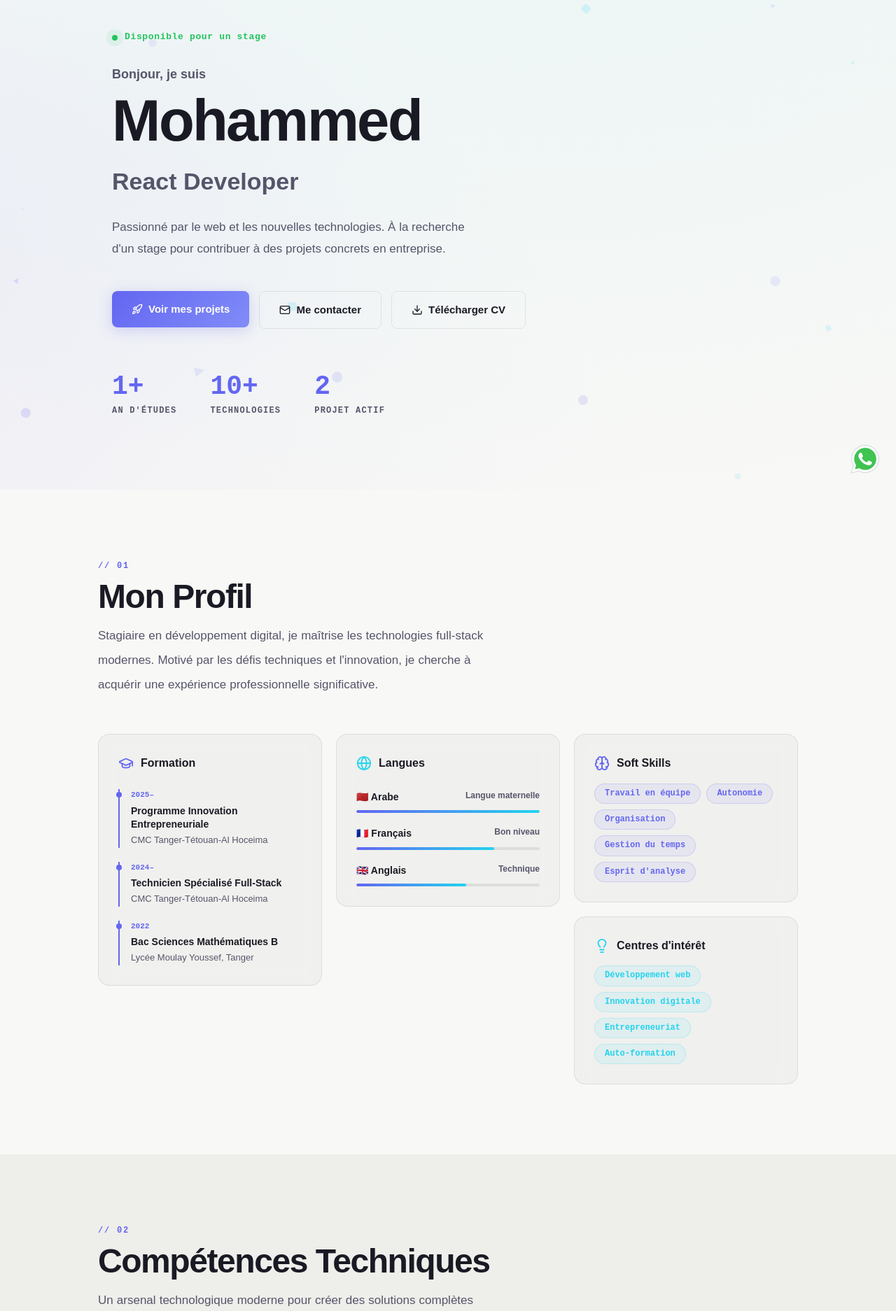
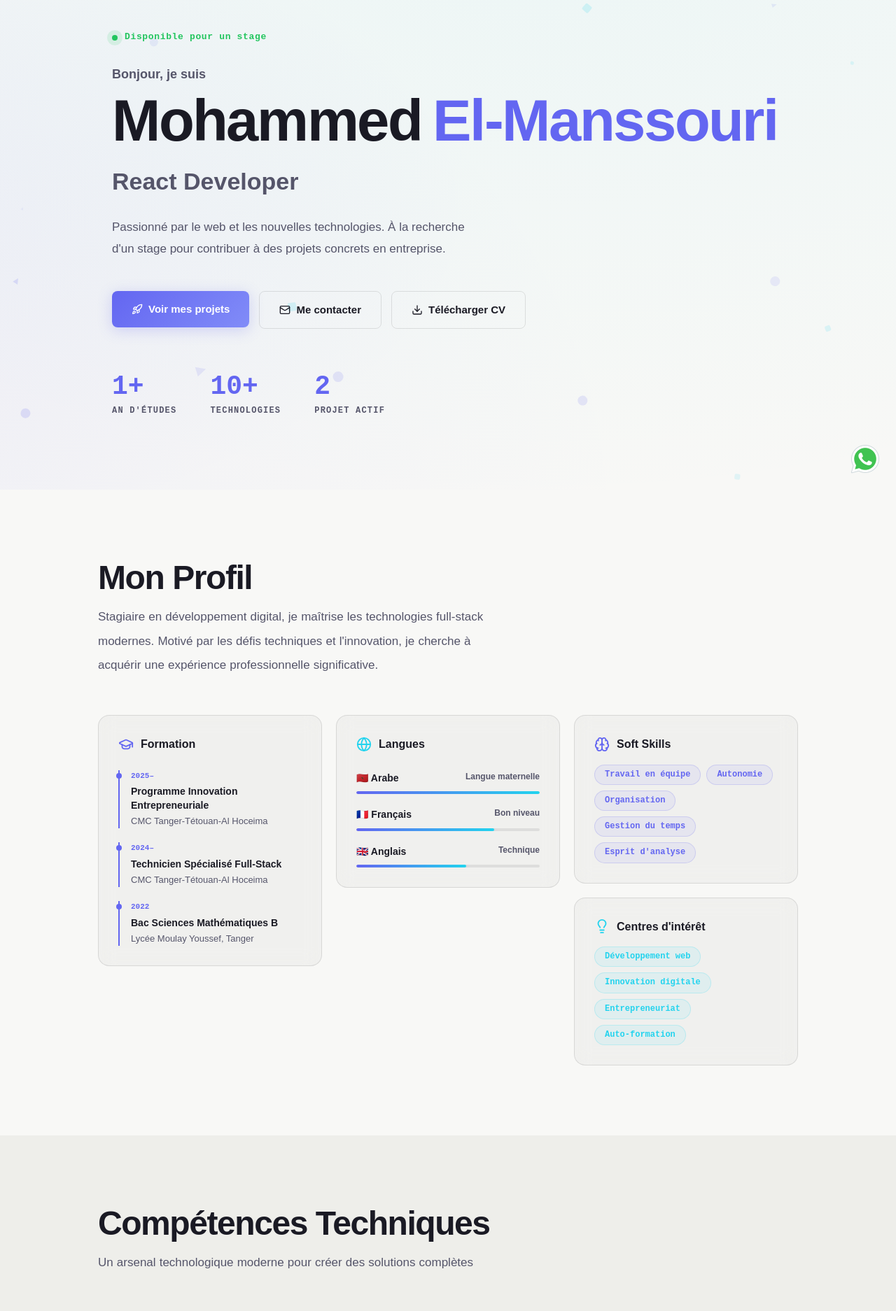
Before and after one commit to mohammedelmanssouri71-commits/Portfolio, a React (Create React App) app: page / in a window 1280 px wide. Shown: the part 100-1974 px from the top of the page at 70% size. Built offline with nearby package versions, Linux system fonts and the light colour scheme.

Commit message:
Regler les problemes d'affichage

```diff
--- a/src/components/animations/MagneticCursor.jsx
+++ b/src/components/animations/MagneticCursor.jsx
@@ -82,7 +82,7 @@ export function MagneticCursor() {
           width: 6,
           height: 6,
           borderRadius: "50%",
-          background: "#fff",
+          background: "var(--cursor-dot)",
           pointerEvents: "none",
           zIndex: 9999,
           translateX: "-50%",
@@ -102,7 +102,7 @@ export function MagneticCursor() {
           width: isHovering ? 48 : 32,
           height: isHovering ? 48 : 32,
           borderRadius: "50%",
-          border: `1.5px solid ${isHovering ? "rgba(255,255,255,0.6)" : "rgba(255,255,255,0.3)"}`,
+          border: `1.5px solid ${isHovering ? "var(--cursor-ring-hover)" : "var(--cursor-ring)"}`,
           pointerEvents: "none",
           zIndex: 9998,
           translateX: "-50%",
--- a/src/pages/About.jsx
+++ b/src/pages/About.jsx
@@ -60,7 +60,6 @@ export function About() {
       <div className="container">
         {/* Section header */}
         <AnimatedSection>
-          <p className="section-index">{t("about.section_index")}</p>
           <RevealText as="h2" className="section-title">
             {t("about.title")}
           </RevealText>
--- a/src/pages/Certifications.jsx
+++ b/src/pages/Certifications.jsx
@@ -65,8 +65,9 @@ export function Certifications() {
     <section id="certifications" className="section-wrapper section-wrapper--alt">
       <div className="container">
         <AnimatedSection>
-          <p className="section-index">{t("certifications.section_index")}</p>
-          <RevealText as="h2" className="section-title">{t("certifications.title")}</RevealText>
+          <RevealText as="h2" className="section-title">
+            {t("certifications.title")}
+          </RevealText>
           <RevealText as="p" className="section-subtitle" wordByWord delay={0.2}>{t("certifications.subtitle")}</RevealText>
         </AnimatedSection>
         <div ref={timelineRef} style={{ position: "relative" }}>
--- a/src/pages/Contact.jsx
+++ b/src/pages/Contact.jsx
@@ -61,8 +61,9 @@ export function Contact() {
     <section id="contact" className="section-wrapper">
       <div className="container" style={{ maxWidth: "720px" }}>
         <AnimatedSection>
-          <p className="section-index">{t("contact.section_index")}</p>
-          <RevealText as="h2" className="section-title">{t("contact.title")}</RevealText>
+          <RevealText as="h2" className="section-title">
+            {t("contact.title")}
+          </RevealText>
           <RevealText as="p" className="section-subtitle" wordByWord delay={0.2}>{t("contact.subtitle")}</RevealText>
         </AnimatedSection>
 
--- a/src/pages/Hero.jsx
+++ b/src/pages/Hero.jsx
@@ -274,10 +274,7 @@ export function Hero() {
             variants={letterContainerVariants}
             style={{
               display: "inline-flex",
-              background: "linear-gradient(135deg, var(--accent), var(--accent2))",
-              WebkitBackgroundClip: "text",
-              WebkitTextFillColor: "transparent",
-              backgroundClip: "text",
+              color: "var(--accent)",
             }}
           >
             <SplitLetters text="El-Manssouri" />
--- a/src/pages/Projects.jsx
+++ b/src/pages/Projects.jsx
@@ -160,7 +160,6 @@ export function Projects() {
     <section id="projects" className="section-wrapper">
       <div className="container">
         <AnimatedSection>
-          <p className="section-index">{t("projects.section_index")}</p>
           <RevealText as="h2" className="section-title">
             {t("projects.title")}
           </RevealText>
--- a/src/pages/Skills.jsx
+++ b/src/pages/Skills.jsx
@@ -59,6 +59,8 @@ function SkillBadge({ skill }) {
         whiteSpace: "nowrap",
         position: "relative",
         overflow: "hidden",
+        flexShrink: 0,
+        minWidth: "max-content",
       }}
     >
       <img
@@ -166,7 +168,6 @@ export function Skills() {
     <section id="skills" className="section-wrapper section-wrapper--alt">
       <div className="container">
         <AnimatedSection>
-          <p className="section-index">{t("skills.section_index")}</p>
           <RevealText as="h2" className="section-title">
             {t("skills.title")}
           </RevealText>
--- a/src/styles/globals.css
+++ b/src/styles/globals.css
@@ -21,6 +21,9 @@
   --font-display: 'Clash Display', sans-serif;
   --font-body:    'Satoshi', sans-serif;
   --font-mono:    'JetBrains Mono', monospace;
+  --cursor-dot:   #fff;
+  --cursor-ring:  rgba(255, 255, 255, 0.3);
+  --cursor-ring-hover: rgba(255, 255, 255, 0.6);
 }
 
 /* ── Dark Theme (Default) ──────────────────────────────────────── */
@@ -51,12 +54,15 @@
   --text3:        #9090A8;
   --card:         rgba(0, 0, 0, 0.03);
   --card-hover:   rgba(0, 0, 0, 0.06);
-  --border:       rgba(0, 0, 0, 0.08);
+  --border:       rgba(0, 0, 0, 0.1);
   --border-hover: rgba(99, 102, 241, 0.5);
   --bar-bg:       rgba(0, 0, 0, 0.08);
-  --nav-bg:       rgba(248, 248, 246, 0.85);
+  --nav-bg:       rgba(240, 240, 245, 0.7);
   --shadow:       0 8px 32px rgba(0, 0, 0, 0.1);
   --shadow-accent: 0 8px 40px rgba(99, 102, 241, 0.12);
+  --cursor-dot:   #0a0a0f;
+  --cursor-ring:  rgba(10, 10, 15, 0.3);
+  --cursor-ring-hover: rgba(10, 10, 15, 0.6);
 }
 
 /* ══════════════════════════════════════════════════════════════════
```
